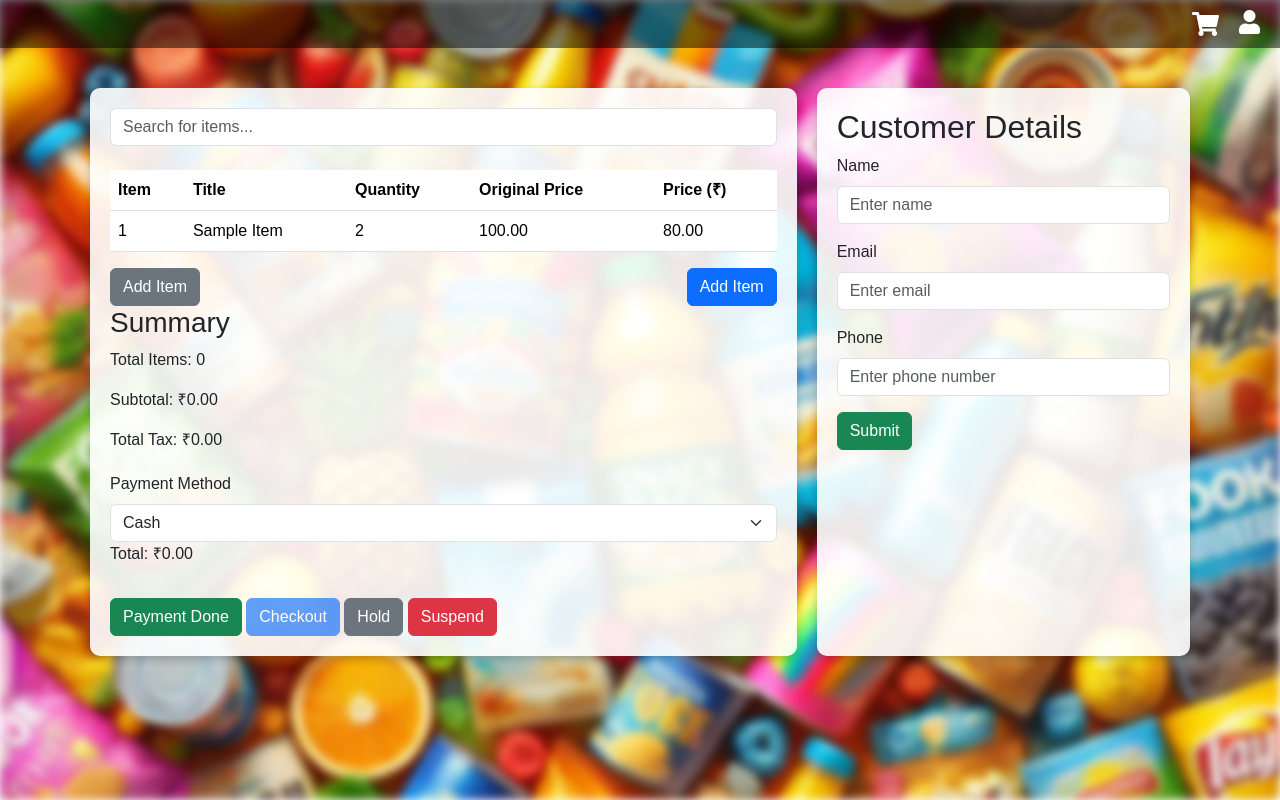
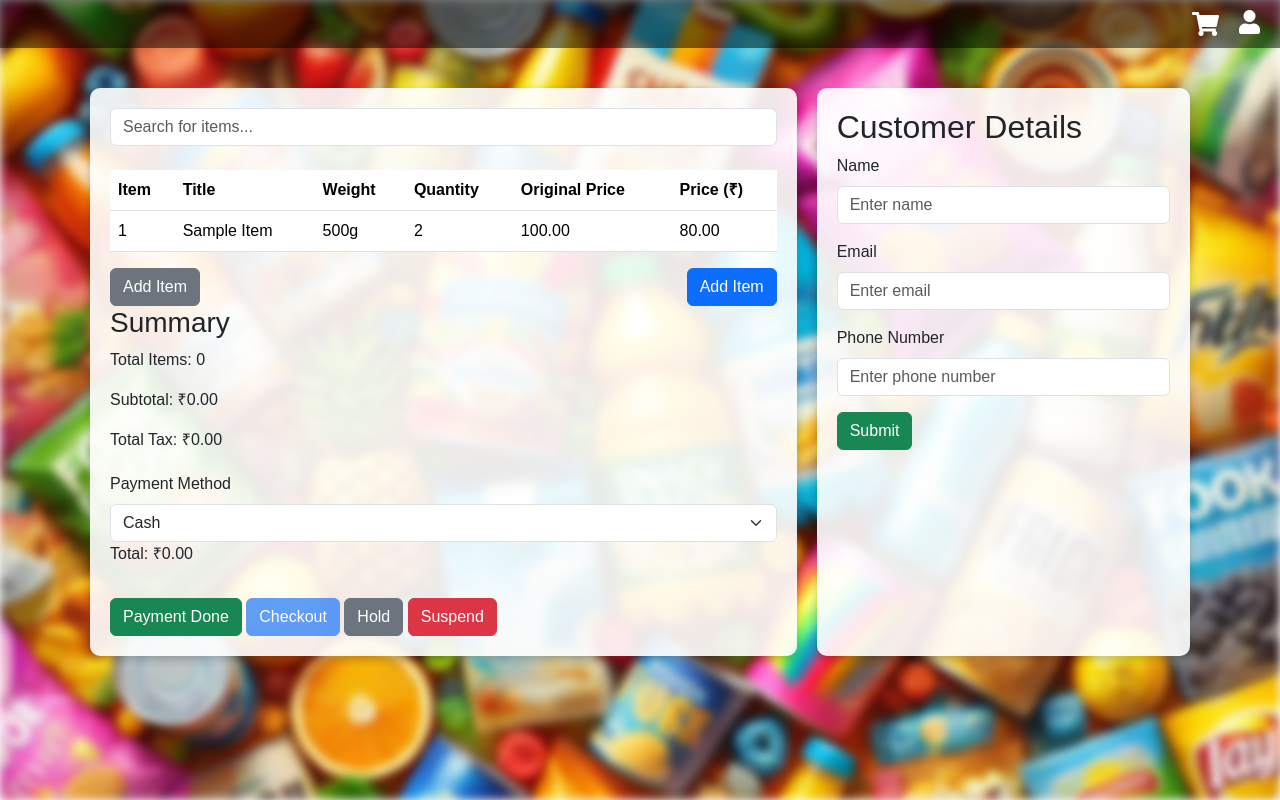
Before and after one commit to monicasanthi/expiryedge, a Django app: page /billing/ in a window 1280 px wide. Run offline with Django 4.2, Linux system fonts and the light colour scheme.

Commit message:
monica changes

```diff
--- a/store/models.py
+++ b/store/models.py
@@ -34,3 +34,4 @@ class billing_page(models.Model):
     email= models.CharField(max_length=255)
     phoneno= models.CharField(max_length=255)
     transactionid= models.CharField(max_length=255)
+    # email = models.EmailField()
--- a/store/views.py
+++ b/store/views.py
@@ -61,9 +61,9 @@ def restock_products(request):
     return render(request, 'restock_products.html', context)
 def billing(request):
     if request.method=="POST":
-        name = request.POST["Product_Name"]
+        name = request.POST["name"]
         email = request.POST["email"]
-        phoneno = request.POST['phoneno']
+        phoneno = request.POST['phone']
         transactionid = request.POST['transactionid']
 
 
--- a/template/billing.html
+++ b/template/billing.html
@@ -178,6 +178,7 @@
           <tr>
             <th>Item</th>
             <th>Title</th>
+            <th>Weight</th>
             <th>Quantity</th>
             <th>Original Price</th>
             <th>Price (₹)</th>
@@ -187,6 +188,7 @@
           <tr>
             <td>1</td>
             <td>Sample Item</td>
+            <td>500g</td>
             <td>2</td>
             <td>100.00</td>
             <td>80.00</td>
@@ -231,7 +233,8 @@
     <!-- Right Column -->
     <div class="right-column">
       <h2>Customer Details</h2>
-      <form >
+      <form method="POST" action="/billing/">
+        {% csrf_token %}
         <div class="mb-3">
           <label for="customerName" class="form-label">Name</label>
           <input type="text" class="form-control" id="customerName" name="name" placeholder="Enter name">
@@ -241,7 +244,7 @@
           <input type="email" class="form-control" id="customerEmail" name="email" placeholder="Enter email">
         </div>
         <div class="mb-3">
-          <label for="customerPhone" class="form-label">Phone</label>
+          <label for="customerPhone" class="form-label">Phone Number</label>
           <input type="text" class="form-control" id="customerPhone" name="phone" placeholder="Enter phone number">
         </div>
 
@@ -272,6 +275,7 @@
         row.innerHTML = `
           <td>${itemCount}</td>
           <td>Sample Item ${itemCount}</td>
+          <td><input type="number" class="form-control weight-input" value="1" min="0.1" step="0.1"></td>
           <td><input type="number" class="form-control quantity-input" value="1" min="1"></td>
           <td data-original-price="50.00">₹50.00</td>
           <td class="price-cell">₹50.00</td>
@@ -292,6 +296,7 @@
     row.innerHTML = `
       <td>${itemCount}</td>
       <td><input type="text" class="form-control manual-input" placeholder="Enter title"></td>
+      <td><input type="text" class="form-control" placeholder="Enter weight"></td>
       <td><input type="number" class="form-control quantity-input" placeholder="Enter quantity" value="1" min="1"></td>
       <td><input type="number" class="form-control manual-input original-price-input" placeholder="Enter original price"></td>
       <td><input type="number" class="form-control manual-input price-input" placeholder="Enter price"></td>
```
